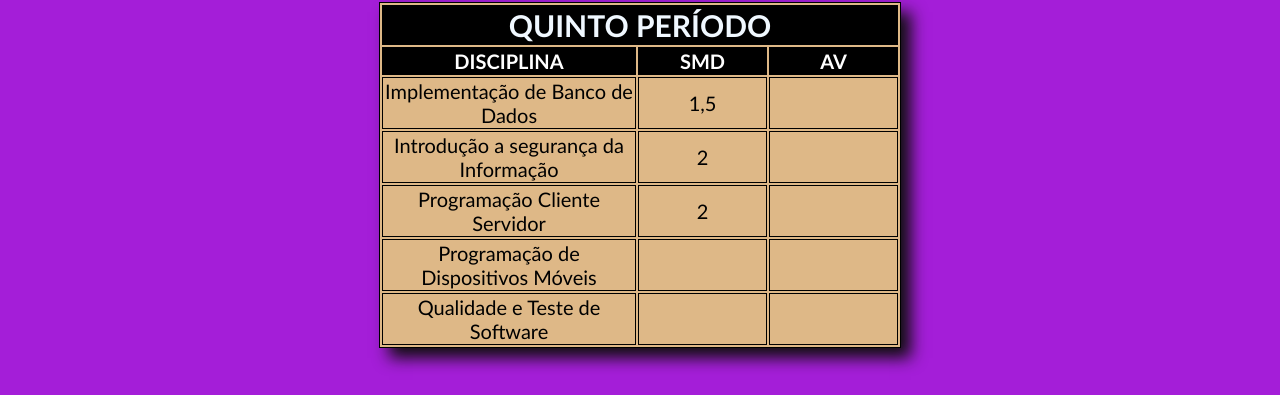
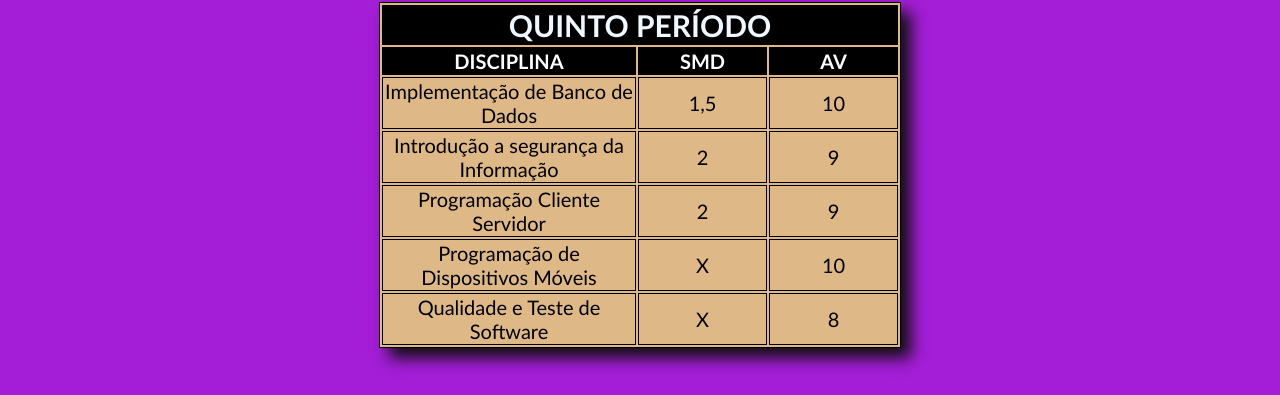
Before and after one commit to Katiaana/vida_academica, a plain HTML site: page index.html in a window 1280 px wide. Shown: the part 1033-1428 px from the top of the page. Drawn offline with Linux system fonts and the light colour scheme; a web font is replaced by a local one.

Commit message:
Colocando as notas do último período

```diff
--- a/index.html
+++ b/index.html
@@ -184,27 +184,27 @@
                     <tr>
                         <td class="cl_conteudo">Implementação de Banco de Dados</td>
                         <td>1,5</td>
-                        <td></td>
+                        <td>10</td>
                     </tr>
                     <tr>
                         <td>Introdução a segurança da Informação</td>
                         <td>2</td>
-                        <td></td>
+                        <td>9</td>
                     </tr>
                     <tr>
                         <td>Programação Cliente Servidor</td>
                         <td>2</td>
-                        <td></td>
+                        <td>9</td>
                     </tr>
                     <tr>
                         <td>Programação de Dispositivos Móveis</td>
-                        <td></td>
-                        <td></td>
+                        <td>X</td>
+                        <td>10</td>
                     </tr>
                     <tr>
                         <td>Qualidade e Teste de Software</td>
-                        <td></td>
-                        <td></td>
+                        <td>X</td>
+                        <td>8</td>
                     </tr>
                 </tbody>
                 </table>
--- a/style.css
+++ b/style.css
@@ -94,3 +94,7 @@ tbody tr:hover {
     font-size: 1.5rem;
     font-weight: 400;
 }
+
+@media screen {
+
+}
```
